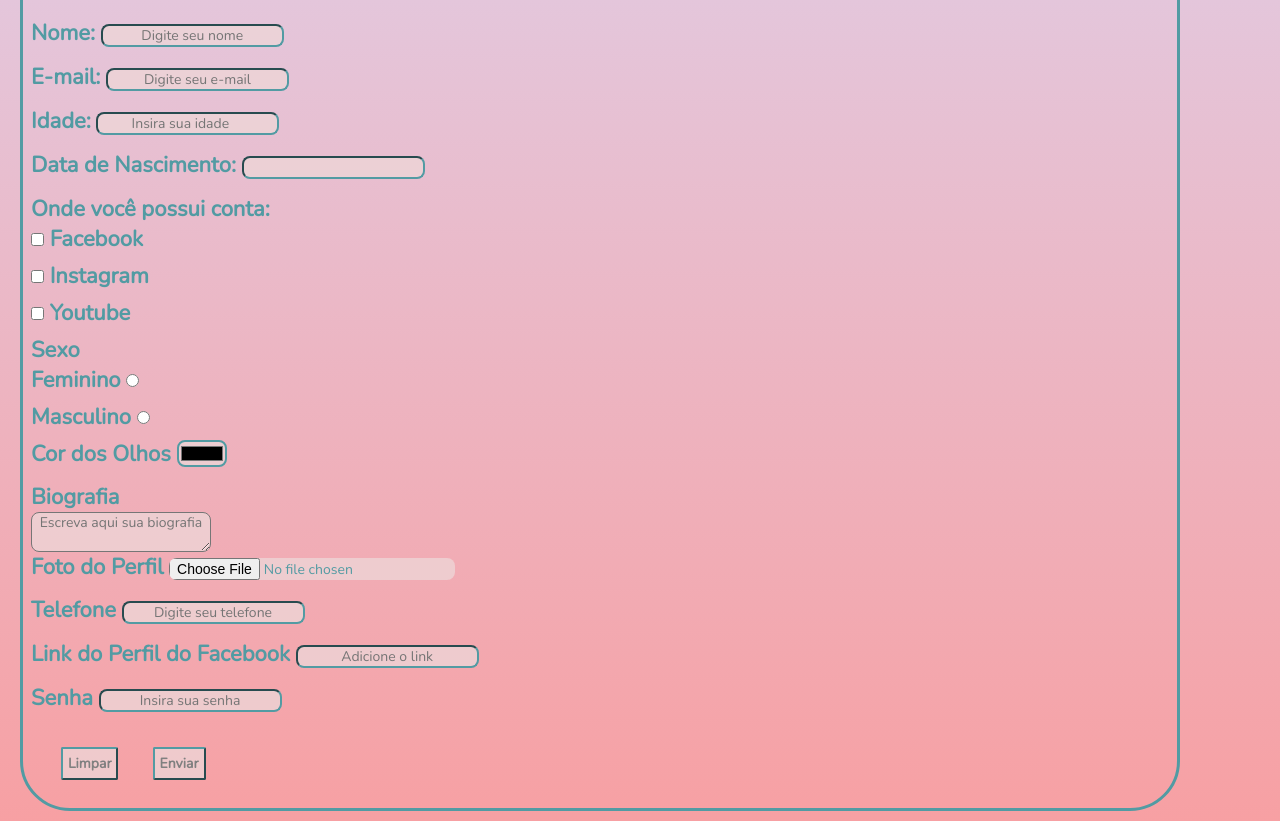
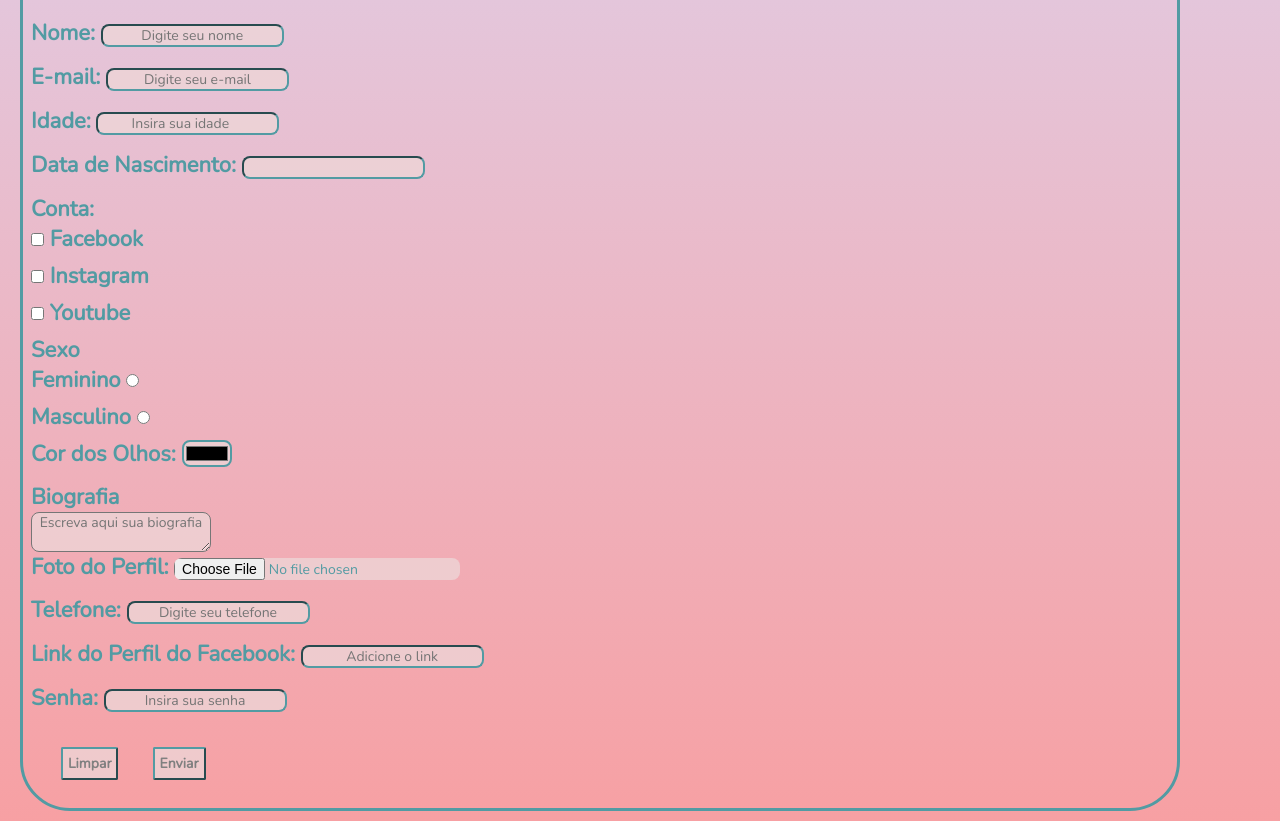
Before and after one commit to Graceksouzaa/Challenge2-Form-DevClub, a plain HTML site: page index.html in a window 1280 px wide. Shown: the part 87-908 px from the top of the page. Drawn offline with nearby package versions, Linux system fonts and the light colour scheme; files whose address does not match are found by name.

Commit message:
account-name

```diff
--- a/index.html
+++ b/index.html
@@ -36,7 +36,7 @@
                 <input type="data" name="data-nascimento" required>
             </label>
 
-            <label>Onde você possui conta:
+            <label>Conta:
                 <div>
                     <label class="input-inline">
                          <input type="checkbox" name="Facebook">
@@ -65,7 +65,7 @@
                 </label>
             </div>
 
-            <label>Cor dos Olhos
+            <label>Cor dos Olhos:
                 <input type="color" name="cor-dos-olhos">
             </label>
 
@@ -73,19 +73,19 @@
                 <textarea placeholder="Escreva aqui sua biografia"></textarea>
             </label>
 
-            <labe>Foto do Perfil
+            <labe>Foto do Perfil:
                 <input type="file" name="foto-perfil" accept="image/*">
                 </label>
 
-                <label>Telefone
+                <label>Telefone:
                     <input type="tel" name="telefone" placeholder="Digite seu telefone">
                 </label>
 
-                <label>Link do Perfil do Facebook
+                <label>Link do Perfil do Facebook:
                     <input type="url" name="url" placeholder="Adicione o link">
                 </label>
 
-                <label>Senha
+                <label>Senha:
                     <input type="password" name="senha" minlength="6" maxlength="8" placeholder="Insira sua senha"
                         required>
                 </label>
```
